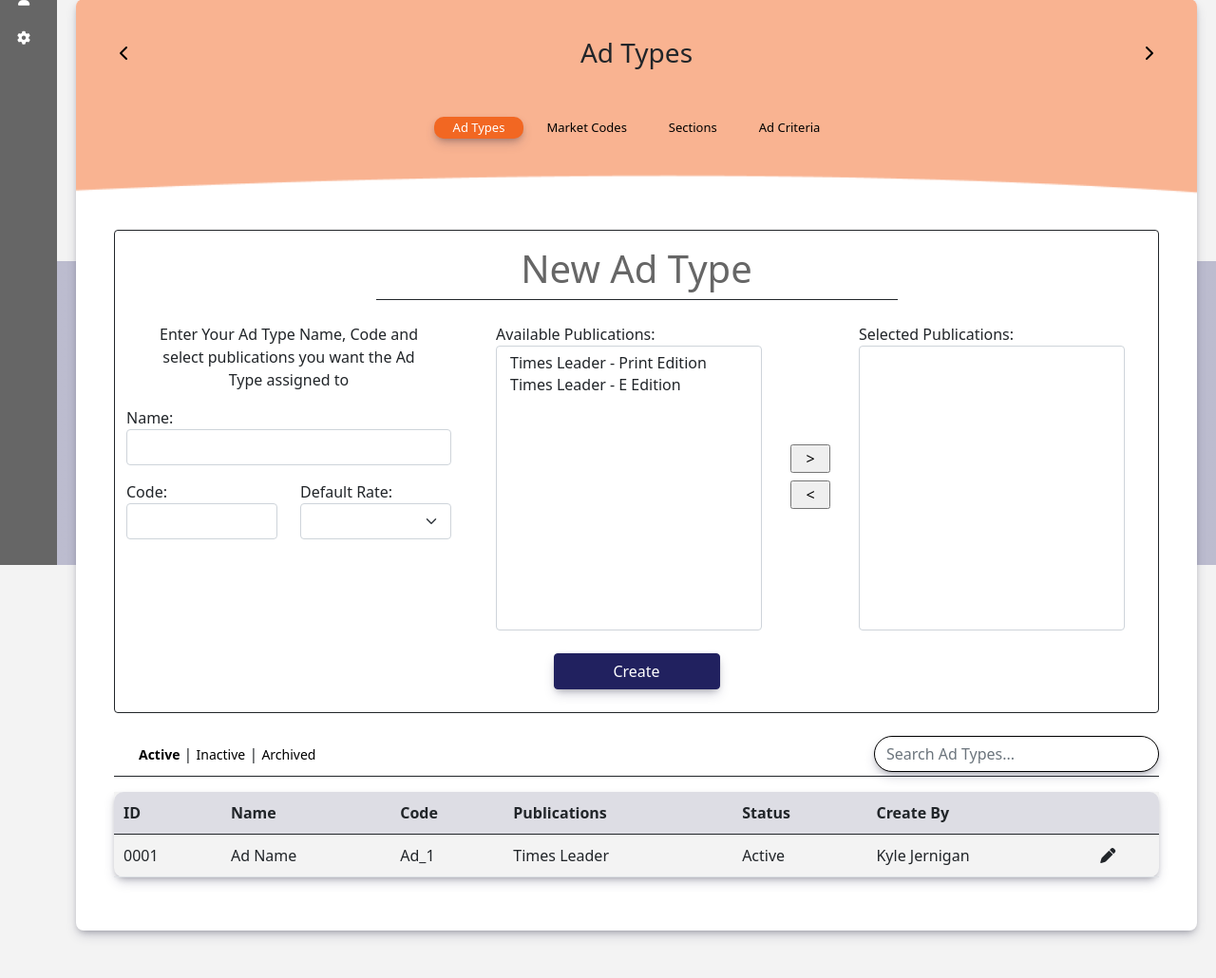
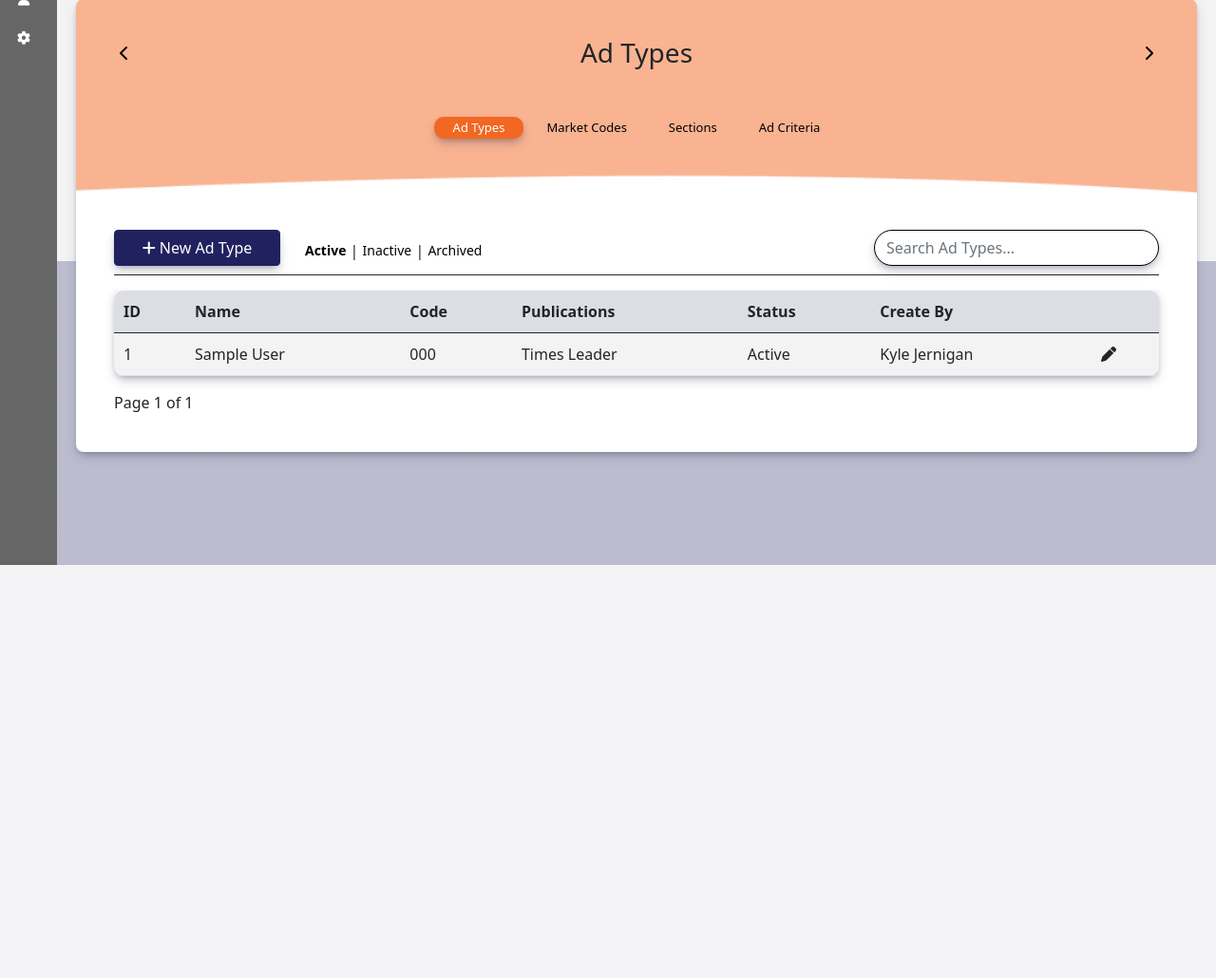
Before and after one commit to skoolboi434/summa-advertising, a Django app: page /adminportal/adminAds in a window 1280 px wide. Shown: the part 205-1235 px from the top of the page at 95% size. After the commit the page ends 800 px from the top, so only its background shows below. Run offline with Django 5.2, Linux system fonts and the light colour scheme; tables that the repository leaves empty hold one stand-in row (values such as "Sample post"); lists and menus that the app fills with data are empty; some libraries are stand-ins or nearby versions; some web fonts are replaced.

Commit message:
AdTypes added to dashboard

```diff
--- a/adAdmin/views.py
+++ b/adAdmin/views.py
@@ -1,6 +1,6 @@
 from django.shortcuts import render, redirect
-from .models import Role, Region, Status, AccountType, Publication, Account, AdvPubsProduct, CompanyInfo
-from classifieds.models import Classification
+from .models import Role, Region, Rate, Status, AccountType, Publication, Account, AdvPubsProduct, CompanyInfo
+from classifieds.models import Classification, AdminAdType
 from users.models import AdvertisingUser
 from django.core.paginator import Paginator
 from django.utils.timezone import now
@@ -69,7 +69,19 @@ def adminPubSetup(request):
   return render(request, 'admin/pubs/newPublication.html')
 
 def adminAds(request):
-  return render(request, 'admin/ads.html')
+  adTypes = AdminAdType.objects.all()
+  adTypes_paginator = Paginator(adTypes, 10)
+  adType_page_number = request.GET.get('page')
+  adTypes_page_obj = adTypes_paginator.get_page(adType_page_number)
+
+  publications = Publication.objects.all()
+  rates = Rate.objects.all()
+  return render(request, 'admin/ads.html', {
+    'publications': publications,
+    'rates': rates,
+    'adTypes': adTypes,
+    "adTypes_page_obj": adTypes_page_obj,
+  })
 
 def adminFinancial(request):
   return render(request, 'admin/financial.html')
--- a/advertising/static/js/main.js
+++ b/advertising/static/js/main.js
@@ -78,48 +78,33 @@ function toggleSearchContainer() {
   }
 }
 
-// function toggleNewCodePanel() {
-//   var newCodePanel = document.getElementById('new-code-panel');
-//   if (newCodePanel.style.display === 'none' || newCodePanel.style.display === '') {
-//     newCodePanel.style.display = 'block';
-//   } else {
-//     newCodePanel.style.display = 'none';
-//   }
-// }
+document.querySelectorAll('.item-select-container').forEach(function (container) {
+  const from = container.querySelector('.from-list');
+  const to = container.querySelector('.to-list');
 
-// function closeCodePanel() {
-//   var newCodePanel = document.getElementById('new-code-panel');
-//   if (newCodePanel.style.display === 'block') {
-//     newCodePanel.style.display = 'none';
-//   } else {
-//     newCodePanel.style.display = 'none';
-//   }
-// }
+  container.querySelector('.btn-right').addEventListener('click', () => moveSelected(from, to));
+  container.querySelector('.btn-left').addEventListener('click', () => moveSelected(to, from));
+  container.querySelector('.btn-all-right').addEventListener('click', () => moveAll(from, to));
+  container.querySelector('.btn-all-left').addEventListener('click', () => moveAll(to, from));
 
-// $(document).ready(function () {
-//   $('#btnRight').click(function (e) {
-//     e.preventDefault(); // always prevent default first
+  function moveSelected(fromList, toList) {
+    Array.from(fromList.selectedOptions).forEach(option => {
+      option.selected = false;
+      toList.appendChild(option);
+    });
+  }
 
-//     var selectedOpts = $('#lstBox1 option:selected');
-//     if (selectedOpts.length === 0) {
-//       alert('Nothing to move.');
-//       return; // stop execution if nothing is selected
-//     }
+  function moveAll(fromList, toList) {
+    Array.from(fromList.options).forEach(option => {
+      option.selected = false;
+      toList.appendChild(option);
+    });
+  }
 
-//     $('#lstBox2').append($(selectedOpts).clone());
-//     $(selectedOpts).remove();
-//   });
-
-//   $('#btnLeft').click(function (e) {
-//     e.preventDefault();
-
-//     var selectedOpts = $('#lstBox2 option:selected');
-//     if (selectedOpts.length === 0) {
-//       alert('Nothing to move.');
-//       return;
-//     }
-
-//     $('#lstBox1').append($(selectedOpts).clone());
-//     $(selectedOpts).remove();
-//   });
-// });
+  const form = container.closest('form');
+  if (form) {
+    form.addEventListener('submit', function () {
+      Array.from(to.options).forEach(opt => (opt.selected = true));
+    });
+  }
+});
--- a/templates/admin/ads.html
+++ b/templates/admin/ads.html
@@ -40,13 +40,26 @@
   </div>
 </div>
 
+<!-- New Ad Type Modal -->
+{% include 'admin/includes/ads/modals/newAdType.html'%}
+
 <!-- New Market Code Modal -->
 {% include 'admin/includes/ads/modals/newMarketCode.html'%}
 
 <!-- Edit Market Code Modal -->
-{% include 'admin/includes/ads/modals/editMarketCode.html'%}
 
-<!-- Edit Ad Criteria Modal -->
-{% include 'admin/includes/ads/modals/editAdCriteria.html'%}
+<!-- New Ad Criteria Modal -->
+{% include 'admin/includes/ads/modals/newAdCriteria.html'%}
+
 <script src="{% static 'js/multistep.js' %}"></script>
+
+<script>
+  // 🔑 Before submitting, force all options in lstBox2 to be selected
+  document.getElementById('adCriteria-form').onsubmit = function () {
+    var selected = document.getElementById('lstBox2');
+    for (var i = 0; i < selected.options.length; i++) {
+      selected.options[i].selected = true;
+    }
+  };
+</script>
 {% endblock%}
--- a/templates/admin/includes/accounts/accountTypes.html
+++ b/templates/admin/includes/accounts/accountTypes.html
@@ -32,11 +32,11 @@
         <td>{{ accountType.status.name }}</td>
         <td>
           {% if can_edit_account_type %}
-          <a href="{% url 'accounttype_edit' accountType.id %}">
+          <a href="">
             <i class="fa fa-solid fa-pen me-3 color-secondary"></i>
           </a>
           {% endif %} {% if can_delete_account_type %}
-          <a href="{% url 'accounttype_delete' accountType.id %}">
+          <a href="">
             <i class="fa fa-solid fa-trash color-secondary"></i>
           </a>
           {% endif %}
--- a/templates/admin/includes/ads/adCriteria.html
+++ b/templates/admin/includes/ads/adCriteria.html
@@ -1,57 +1,6 @@
-<div class="border border-dark rounded mb-4 pt-3">
-  <div class="heading-container w-50 mx-auto border-bottom border-dark text-center mb-4">
-    <h3 class="heading">New Ad Criteria</h3>
-  </div>
-
-  <form action="">
-    <div class="container">
-      <div class="row">
-        <div class="col-md-12 col-lg-4">
-          <div class="text-center mb-3">
-            <p>Enter the Measurement's Name, and Code then<br />select the publication(s) you want the<br />measurement assigned to</p>
-          </div>
-
-          <div class="form-group mb-3">
-            <label for="ad-type-name"><span class="asterisk">*</span>Name:</label>
-            <input type="text" name="ad-type-name" id="ad-type-name" class="form-control" />
-          </div>
-
-          <div class="form-group">
-            <label for="ad-type-code"><span class="asterisk">*</span>Code:</label>
-            <input type="text" name="ad-type-code" id="ad-type-code" class="form-control" />
-          </div>
-        </div>
-
-        <div class="col-md-12 col-lg-8">
-          <div class="item-select-container mb-4">
-            <div class="available-pubs">
-              Available Publications:<br />
-              <select multiple="multiple" id="lstBox1" class="form-select">
-                <option value="times-leader-print-edition">Times Leader - Print Edition</option>
-                <option value="times-leader-e-edition">Times Leader - E Edition</option>
-              </select>
-            </div>
-            <div class="transferBtns">
-              <input class="mb-2" type="button" id="btnRight" value="  >  " />
-              <br /><input type="button" id="btnLeft" value="  <  " />
-            </div>
-            <div class="selected-pubs">
-              Selected Publications:<br />
-              <select multiple="multiple" id="lstBox2" class="form-select"></select>
-            </div>
-          </div>
-        </div>
-      </div>
-
-      <div class="btn-container text-center mb-4">
-        <button class="btn btn-secondary">Create</button>
-      </div>
-    </div>
-  </form>
-</div>
-
 <div class="btn-search-container d-flex justify-content-between border-bottom border-dark pb-1">
   <div class="filter-container">
+    <button type="button" class="btn btn-secondary" data-bs-toggle="modal" data-bs-target="#newAdCriteriaModal"><i class="fa fa-solid fa-plus"></i> New Ad Criteria</button>
     <div class="filters ps-3 d-flex align-items-center"><a href="" class="active">Active</a>&nbsp;|&nbsp;<a href="">Inactive</a>&nbsp;|&nbsp;<a href="">Archived</a></div>
   </div>
 
--- a/templates/admin/includes/ads/adTypes.html
+++ b/templates/admin/includes/ads/adTypes.html
@@ -1,68 +1,6 @@
-<div class="border border-dark rounded mb-4 pt-3">
-  <div class="heading-container w-50 mx-auto border-bottom border-dark text-center mb-4">
-    <h3 class="heading">New Ad Type</h3>
-  </div>
-
-  <form action="">
-    <div class="container">
-      <div class="row">
-        <div class="col-md-12 col-lg-4">
-          <div class="text-center mb-3">
-            <p>Enter Your Ad Type Name, Code and<br />select publications you want the Ad<br />Type assigned to</p>
-          </div>
-
-          <div class="form-group mb-3">
-            <label for="ad-type-name">Name:</label>
-            <input type="text" name="ad-type-name" id="ad-type-name" class="form-control" />
-          </div>
-
-          <div class="row">
-            <div class="col-md-12 col-lg-6">
-              <div class="form-group">
-                <label for="ad-type-code">Code:</label>
-                <input type="text" name="ad-type-code" id="ad-type-code" class="form-control" />
-              </div>
-            </div>
-
-            <div class="col-md-12 col-lg-6">
-              <div class="form-group">
-                <label for="ad-type-rate">Default Rate:</label>
-                <select name="ad-type-rate" id="ad-type-rate" class="form-select"></select>
-              </div>
-            </div>
-          </div>
-        </div>
-
-        <div class="col-md-12 col-lg-8">
-          <div class="item-select-container mb-4">
-            <div class="available-pubs">
-              Available Publications:<br />
-              <select multiple="multiple" id="lstBox1" class="form-select">
-                <option value="times-leader-print-edition">Times Leader - Print Edition</option>
-                <option value="times-leader-e-edition">Times Leader - E Edition</option>
-              </select>
-            </div>
-            <div class="transferBtns">
-              <input class="mb-2" type="button" id="btnRight" value="  >  " />
-              <br /><input type="button" id="btnLeft" value="  <  " />
-            </div>
-            <div class="selected-pubs">
-              Selected Publications:<br />
-              <select multiple="multiple" id="lstBox2" class="form-select"></select>
-            </div>
-          </div>
-        </div>
-      </div>
-
-      <div class="btn-container text-center mb-4">
-        <button class="btn btn-secondary">Create</button>
-      </div>
-    </div>
-  </form>
-</div>
-
 <div class="btn-search-container d-flex justify-content-between border-bottom border-dark pb-1">
   <div class="filter-container">
+    <button type="button" class="btn btn-secondary" data-bs-toggle="modal" data-bs-target="#newAdTypeModal"><i class="fa fa-solid fa-plus"></i> New Ad Type</button>
     <div class="filters ps-3 d-flex align-items-center"><a href="" class="active">Active</a>&nbsp;|&nbsp;<a href="">Inactive</a>&nbsp;|&nbsp;<a href="">Archived</a></div>
   </div>
 
@@ -85,15 +23,29 @@
       </tr>
     </thead>
     <tbody>
+      {% for adType in adTypes_page_obj %}
       <tr>
-        <td>0001</td>
-        <td>Ad Name</td>
-        <td>Ad_1</td>
+        <td>{{adType.id}}</td>
+        <td>{{adType.name}}</td>
+        <td>{{adType.code}}</td>
         <td>Times Leader</td>
         <td>Active</td>
         <td>Kyle Jernigan</td>
         <td><i class="fa fa-solid fa-pen"></i></td>
       </tr>
+      {% endfor %}
     </tbody>
   </table>
 </div>
+
+<div class="pagination">
+  {% if adTypes_page_obj.has_previous %}
+  <a href="?page={{ adTypes_page_obj.previous_page_number }}">Previous</a>
+  {% endif %}
+
+  <span>Page {{ adTypes_page_obj.number }} of {{ adTypes_page_obj.paginator.num_pages }}</span>
+
+  {% if adTypes_page_obj.has_next %}
+  <a href="?page={{ adTypes_page_obj.next_page_number }}">Next</a>
+  {% endif %}
+</div>
--- /dev/null
+++ b/templates/admin/includes/ads/modals/newAdCriteria.html
@@ -0,0 +1,61 @@
+<div class="modal fade" id="newAdCriteriaModal" tabindex="-1" aria-labelledby="newAdCriteriaModalLabel" aria-hidden="true">
+  <div class="modal-dialog modal-dialog-centered">
+    <div class="modal-content">
+      <div class="modal-header border-0">
+        <button type="button" class="btn-close" data-bs-dismiss="modal" aria-label="Close"></button>
+      </div>
+      <div class="modal-body">
+        <div class="border-bottom border-dark mb-3 text-center w-75 mx-auto">
+          <h3 class="mb-1">New Ad Criteria</h3>
+        </div>
+
+        <div class="text-center mb-3">
+          <p>Enter the Measurement's Name, and Code then<br />select the publication(s) you want the<br />measurement assigned to</p>
+        </div>
+
+        <form id="adCriteria-form" action="" method="POST">
+          {% csrf_token %}
+
+          <div class="w-75 mx-auto mb-4">
+            <div class="form-group mb-3">
+              <label for="adCriteria-name"><span class="asterisk">*</span>Name:</label>
+              <input type="text" name="adCriteria-name" id="adCriteria-name" class="form-control" />
+            </div>
+
+            <div class="form-group">
+              <label for="adCriteria-code"><span class="asterisk">*</span>Code:</label>
+              <input type="text" name="adCriteria-code" id="adCriteria-code" class="form-control" />
+            </div>
+          </div>
+
+          <div class="item-select-container mb-4">
+            <div class="available-pubs">
+              Available Publications:<br />
+              <select multiple="multiple" id="lstBox1" class="from-list form-select">
+                {% for pub in publications %}
+                <option value="{{ pub.id }}">{{ pub.name }}</option>
+                {% endfor %}
+              </select>
+            </div>
+            <div class="transferBtns d-flex flex-column align-items-center mx-3">
+              <button type="button" class="btn-all-right mb-2" id="btnAllRight">&gt;&gt;</button>
+              <button type="button" class="btn-right mb-2" id="btnRight">&gt;</button>
+              <button type="button" class="btn-left mb-2" id="btnLeft">&lt;</button>
+
+              <button type="button" class="btn-all-left" id="btnAllLeft">&lt;&lt;</button>
+            </div>
+
+            <div class="selected-pubs">
+              Selected Publications:<br />
+              <select multiple="multiple" id="lstBox2" name="publications" class="to-list form-select"></select>
+            </div>
+          </div>
+
+          <div class="btn-container text-center">
+            <button id="submit-account-type" type="submit" class="btn btn-secondary">Create Code</button>
+          </div>
+        </form>
+      </div>
+    </div>
+  </div>
+</div>
--- /dev/null
+++ b/templates/admin/includes/ads/modals/newAdType.html
@@ -0,0 +1,77 @@
+<div class="modal fade" id="newAdTypeModal" tabindex="-1" aria-labelledby="newAdTypeModalLabel" aria-hidden="true">
+  <div class="modal-dialog modal-dialog-centered">
+    <div class="modal-content">
+      <div class="modal-header border-0">
+        <button type="button" class="btn-close" data-bs-dismiss="modal" aria-label="Close"></button>
+      </div>
+      <div class="modal-body">
+        <div class="border-bottom border-dark mb-3 text-center w-75 mx-auto">
+          <h3 class="mb-1">New Ad Type</h3>
+        </div>
+
+        <div class="text-center mb-3">
+          <p>Enter Your Ad Type Name, Code and<br />select publications you want the Ad<br />Type assigned to</p>
+        </div>
+
+        <form id="adCriteria-form" action="" method="POST">
+          {% csrf_token %}
+
+          <div class="w-75 mx-auto mb-4">
+            <div class="form-group mb-3">
+              <label for="ad-type-name">Name:</label>
+              <input type="text" name="ad-type-name" id="ad-type-name" class="form-control" />
+            </div>
+
+            <div class="row">
+              <div class="col-md-12 col-lg-6">
+                <div class="form-group">
+                  <label for="ad-type-code">Code:</label>
+                  <input type="text" name="ad-type-code" id="ad-type-code" class="form-control" />
+                </div>
+              </div>
+
+              <div class="col-md-12 col-lg-6">
+                <div class="form-group">
+                  <label for="ad-type-rate">Default Rates:</label>
+                  <select name="ad-type-rate" id="ad-type-rate" class="form-select">
+                    <option value="">Select Rate</option>
+                    {% for rate in rates %}
+                    <option value="{{ rate.id }}">{{ rate.name }}</option>
+                    {% endfor %}
+                  </select>
+                </div>
+              </div>
+            </div>
+          </div>
+
+          <div class="item-select-container mb-4">
+            <div class="available-pubs">
+              Available Publications:<br />
+              <select multiple="multiple" id="lstBox1" class="from-list form-select">
+                {% for pub in publications %}
+                <option value="{{ pub.id }}">{{ pub.name }}</option>
+                {% endfor %}
+              </select>
+            </div>
+            <div class="transferBtns d-flex flex-column align-items-center mx-3">
+              <button type="button" class="btn-all-right btn-sm btn-secondary mb-2" id="btnAllRight">&gt;&gt;</button>
+              <button type="button" class="btn-right btn btn-sm btn-secondary mb-2" id="btnRight">&gt;</button>
+              <button type="button" class="btn-left btn btn-sm btn-secondary mb-2" id="btnLeft">&lt;</button>
+
+              <button type="button" class="btn-all-left btn btn-sm btn-secondary" id="btnAllLeft">&lt;&lt;</button>
+            </div>
+
+            <div class="selected-pubs">
+              Selected Publications:<br />
+              <select multiple="multiple" id="lstBox2" name="publications" class="to-list form-select"></select>
+            </div>
+          </div>
+
+          <div class="btn-container text-center">
+            <button id="submit-account-type" type="submit" class="btn btn-secondary">Create Code</button>
+          </div>
+        </form>
+      </div>
+    </div>
+  </div>
+</div>
--- a/templates/admin/includes/ads/sections.html
+++ b/templates/admin/includes/ads/sections.html
@@ -33,25 +33,7 @@
           </div>
         </div>
 
-        <div class="col-md-12 col-lg-8">
-          <div class="item-select-container mb-4">
-            <div class="available-pubs">
-              Available Publications:<br />
-              <select multiple="multiple" id="lstBox1" class="form-select">
-                <option value="times-leader-print-edition">Times Leader - Print Edition</option>
-                <option value="times-leader-e-edition">Times Leader - E Edition</option>
-              </select>
-            </div>
-            <div class="transferBtns">
-              <input class="mb-2" type="button" id="btnRight" value="  >  " />
-              <br /><input type="button" id="btnLeft" value="  <  " />
-            </div>
-            <div class="selected-pubs">
-              Selected Publications:<br />
-              <select multiple="multiple" id="lstBox2" class="form-select"></select>
-            </div>
-          </div>
-        </div>
+        <div class="col-md-12 col-lg-8"></div>
       </div>
 
       <div class="btn-container text-center mb-4">
```
Also changed, not shown: adAdmin/models.py (+70 -0 lines), advertising/static/js/publicationSelect.js (added, +30 -0 lines), templates/admin/includes/general/modals/editRegion.html (+1 -17 lines).
